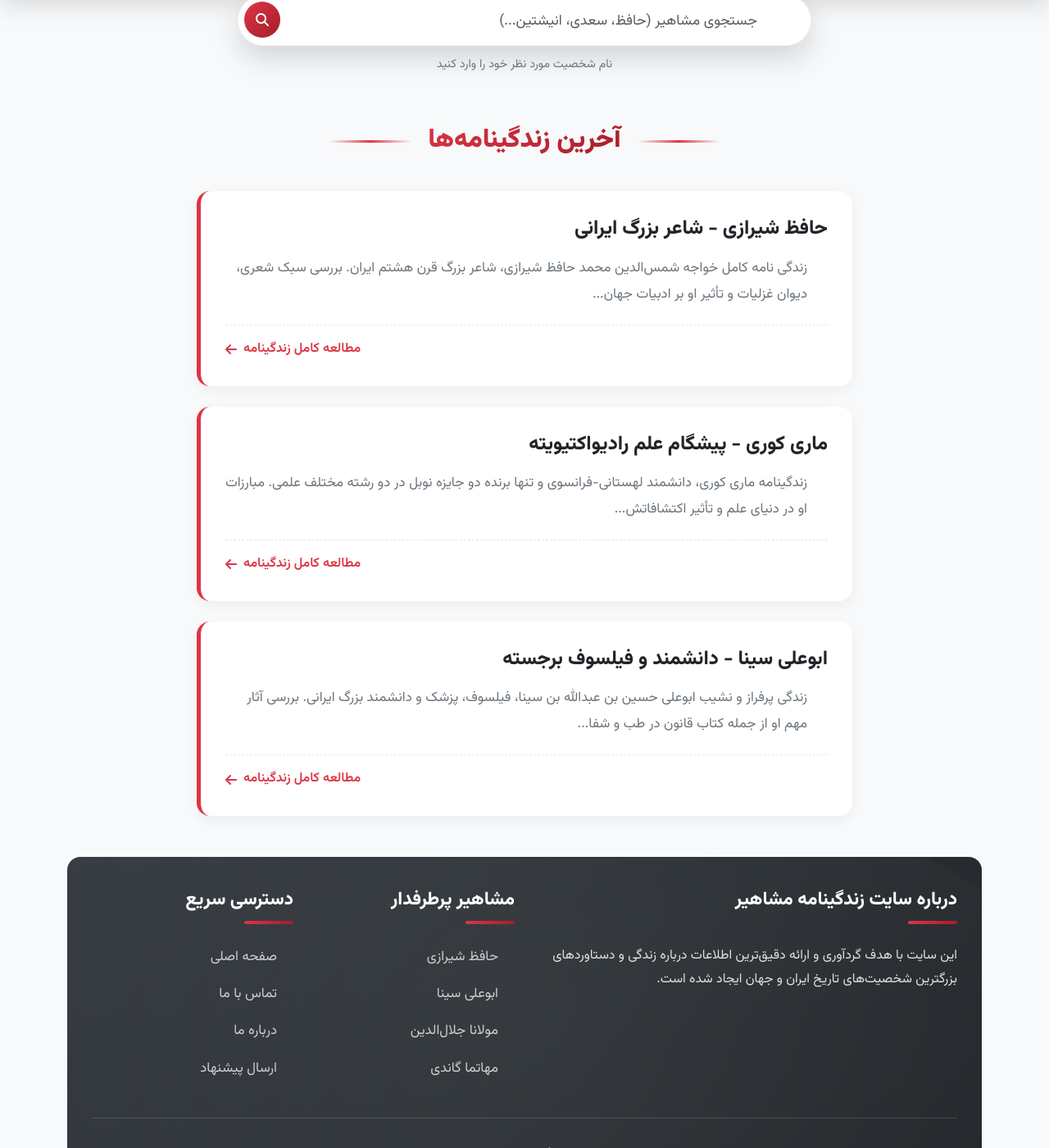
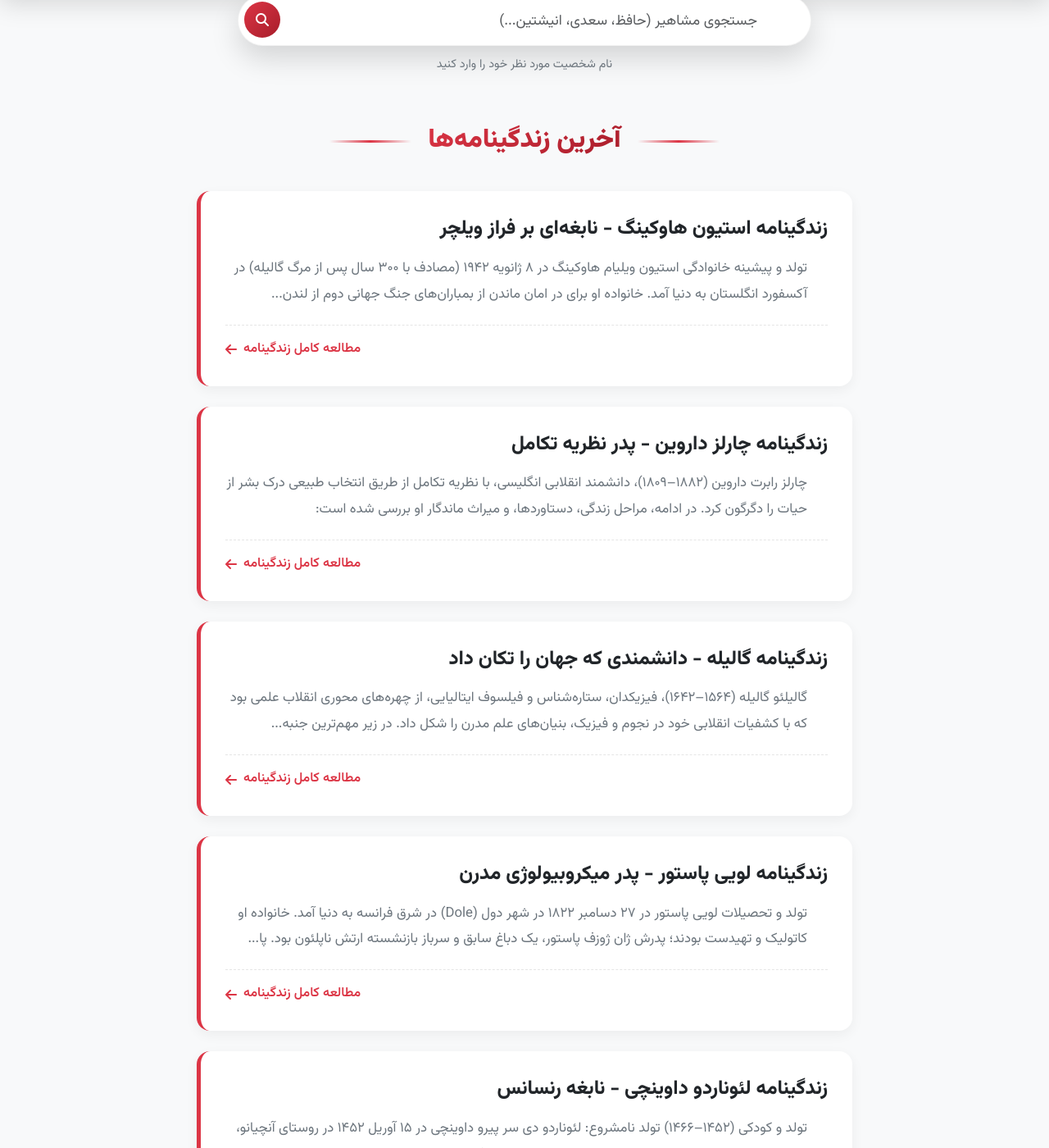
Before and after one commit to darkblog/darkblog.github.io, a Jekyll site: the page built from blog.html, in a window 1280 px wide and 1400 px high, scrolled down 386 px. Shown: the whole window at 82% size. Built offline with Jekyll 4.4.1, drawn with Linux system fonts in a browser that asks for light colours; some of the changed text lies outside the part shown.

Commit message:
Update blog.html

```diff
--- a/blog.html
+++ b/blog.html
@@ -7,10 +7,10 @@ sitemap: false
 <head>
     <meta charset="utf-8">
     <meta name="viewport" content="width=device-width, initial-scale=1">
-    <title>زندگینامه مشاهیر ایران و جهان</title>
-    <meta name="description" content="زندگینامه کامل مشاهیر ایران و جهان در حوزه‌های مختلف شامل فلسفه، ادبیات، شعر، علم، سیاست و بزرگان تکنولوژی. بیوگرافی، دستاوردها و جملات ماندگار بزرگان تاریخ">
-    <meta property="og:title" content="زندگینامه مشاهیر ایران و جهان">
-    <meta property="og:description" content="مجموعه کامل بیوگرافی مشاهیر ایران و جهان در حوزه‌های مختلف">
+    <title>{{ site.title }}</title>
+    <meta name="description" content="{{ site.description }}">
+    <meta property="og:title" content="{{ site.title }}">
+    <meta property="og:description" content="{{ site.description }}">
     <meta property="og:type" content="website">
     <meta name="theme-color" content="#dc3545">
 
@@ -492,8 +492,8 @@ sitemap: false
                     <i class="fas fa-star"></i>
                     <span>مجموعه‌ای جامع از زندگینامه‌ها</span>
                 </div>
-                <h1>زندگینامه مشاهیر ایران و جهان</h1>
-                <p>کشف داستان زندگی، دستاوردها و جملات ماندگار بزرگترین شخصیت‌های تاریخ</p>
+                <h1>{{ site.title }}</h1>
+                <p>{{ site.description }}</p>
             </div>
         </div>
 
@@ -517,41 +517,18 @@ sitemap: false
 
             <!-- Posts Container -->
             <div class="posts-container">
-                <!-- Post 1 -->
-                <a href="#" class="post-card">
+                {% for post in site.posts limit:6 %}
+                <a href="{{ post.url }}" class="post-card">
                     <div class="post-content">
-                        <h3 class="post-title">حافظ شیرازی - شاعر بزرگ ایرانی</h3>
-                        <p class="post-excerpt">زندگی نامه کامل خواجه شمس‌الدین محمد حافظ شیرازی، شاعر بزرگ قرن هشتم ایران. بررسی سبک شعری، دیوان غزلیات و تأثیر او بر ادبیات جهان...</p>
+                        <h3 class="post-title">{{ post.title }}</h3>
+                        <p class="post-excerpt">{{ post.excerpt | strip_html | truncate: 200 }}</p>
                         <div class="read-more">
                             <span>مطالعه کامل زندگینامه</span>
                             <i class="fas fa-arrow-left"></i>
                         </div>
                     </div>
                 </a>
-
-                <!-- Post 2 -->
-                <a href="#" class="post-card">
-                    <div class="post-content">
-                        <h3 class="post-title">ماری کوری - پیشگام علم رادیواکتیویته</h3>
-                        <p class="post-excerpt">زندگینامه ماری کوری، دانشمند لهستانی-فرانسوی و تنها برنده دو جایزه نوبل در دو رشته مختلف علمی. مبارزات او در دنیای علم و تأثیر اکتشافاتش...</p>
-                        <div class="read-more">
-                            <span>مطالعه کامل زندگینامه</span>
-                            <i class="fas fa-arrow-left"></i>
-                        </div>
-                    </div>
-                </a>
-
-                <!-- Post 3 -->
-                <a href="#" class="post-card">
-                    <div class="post-content">
-                        <h3 class="post-title">ابوعلی سینا - دانشمند و فیلسوف برجسته</h3>
-                        <p class="post-excerpt">زندگی پرفراز و نشیب ابوعلی حسین بن عبدالله بن سینا، فیلسوف، پزشک و دانشمند بزرگ ایرانی. بررسی آثار مهم او از جمله کتاب قانون در طب و شفا...</p>
-                        <div class="read-more">
-                            <span>مطالعه کامل زندگینامه</span>
-                            <i class="fas fa-arrow-left"></i>
-                        </div>
-                    </div>
-                </a>
+                {% endfor %}
             </div>
 
             <!-- Footer -->
@@ -565,26 +542,24 @@ sitemap: false
                     <div class="col-lg-3 col-md-6 mb-5 mb-md-0">
                         <h5>مشاهیر پرطرفدار</h5>
                         <div class="footer-links">
-                            <a href="#">حافظ شیرازی</a>
-                            <a href="#">ابوعلی سینا</a>
-                            <a href="#">مولانا جلال‌الدین</a>
-                            <a href="#">مهاتما گاندی</a>
+                            {% for celeb in site.data.popular_celebrities %}
+                            <a href="{{ celeb.link }}">{{ celeb.name }}</a>
+                            {% endfor %}
                         </div>
                     </div>
 
                     <div class="col-lg-3 col-md-6">
                         <h5>دسترسی سریع</h5>
                         <div class="footer-links">
-                            <a href="#">صفحه اصلی</a>
-                            <a href="#">تماس با ما</a>
-                            <a href="#">درباره ما</a>
-                            <a href="#">ارسال پیشنهاد</a>
+                            {% for link in site.data.quick_links %}
+                            <a href="{{ link.url }}">{{ link.title }}</a>
+                            {% endfor %}
                         </div>
                     </div>
                 </div>
 
                 <div class="copyright">
-                    <p>تمامی حقوق برای سایت «زندگینامه مشاهیر» محفوظ است. © ۲۰۲۴</p>
+                    <p>تمامی حقوق برای سایت «زندگینامه مشاهیر» محفوظ است. © {{ site.time | date: "%Y" }}</p>
                 </div>
             </div>
         </div>
```
